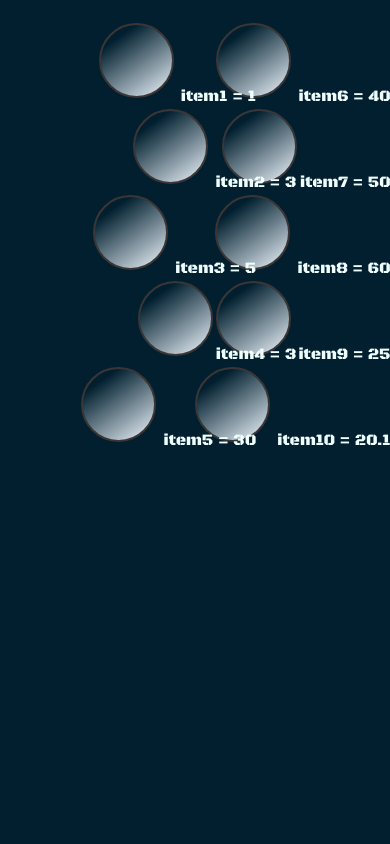
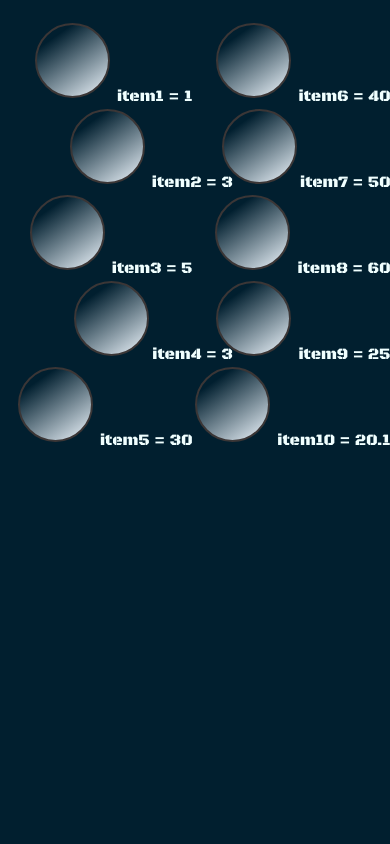
Before and after one commit to User17job/CAjaREgistradora, a plain HTML site: page index.html in a window 390 px wide. Shown: the top 844 px of the page. Drawn offline with Linux system fonts and the light colour scheme; a web font is replaced by a local one.

Commit message:
Update styles.css

```diff
--- a/styles.css
+++ b/styles.css
@@ -156,7 +156,7 @@ button{
         width: 73px;
     }
     .contenedor1{
-        left: -15%;
+        left: -30%;
         text-align: end;
     }
     .contenedor2{
```
